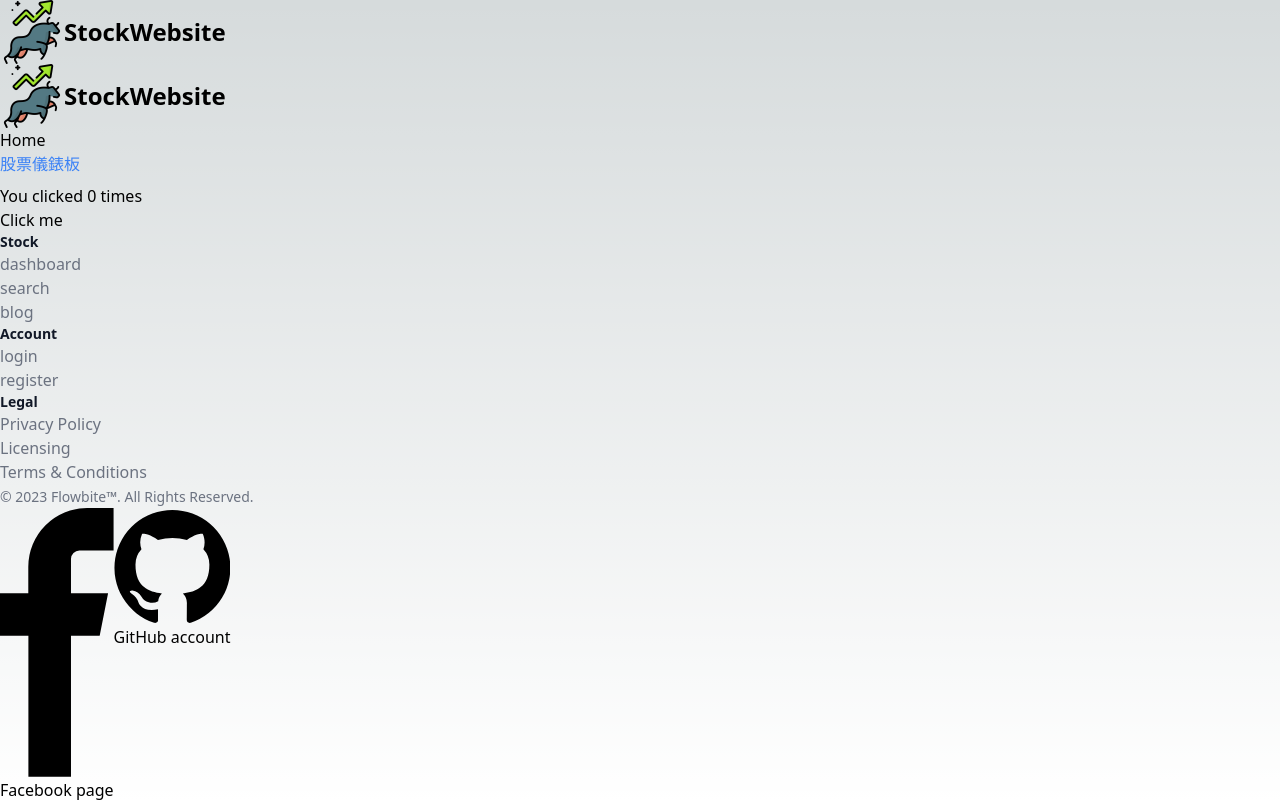
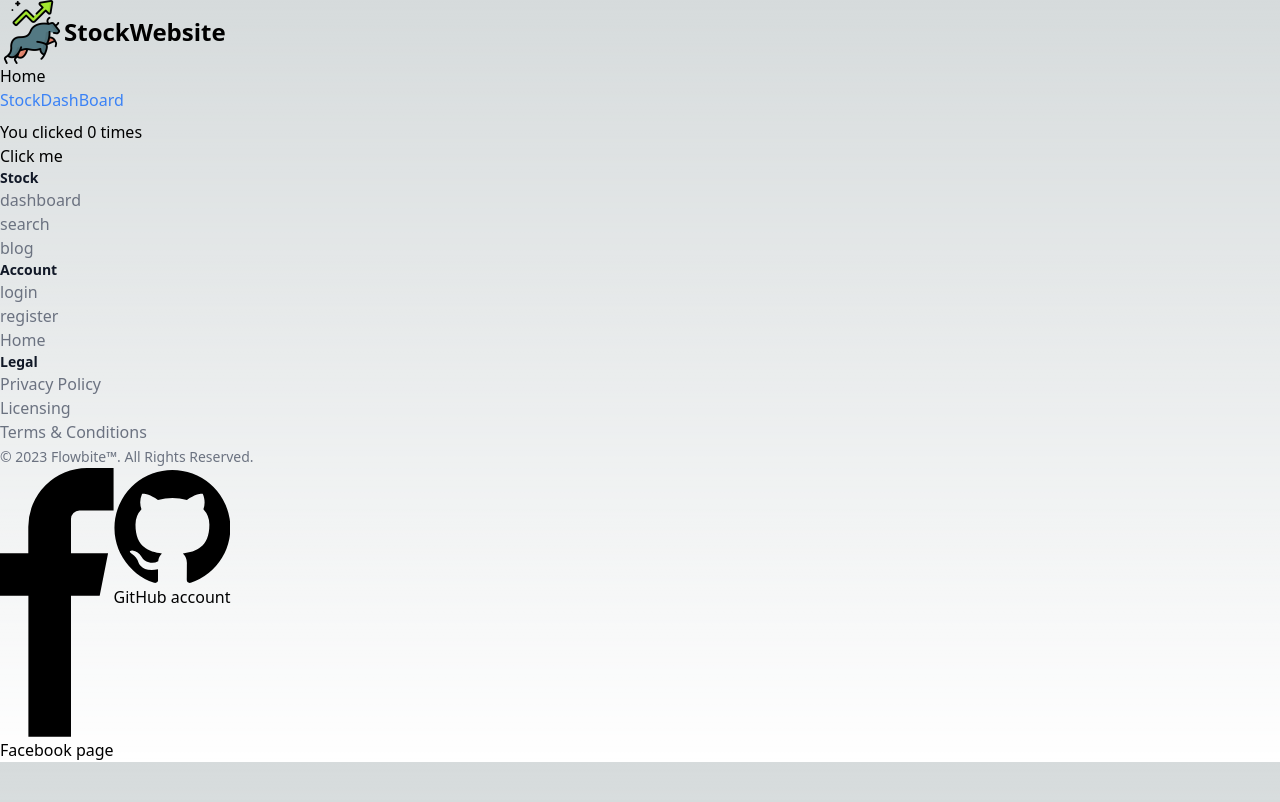
Before and after one commit to Jeffrey-Pai/my-next-app, a Next.js app: page / in a window 1280 px wide. Built offline with nearby package versions, Linux system fonts and the light colour scheme.

Commit message:
fix UI bug

```diff
--- a/app/page.tsx
+++ b/app/page.tsx
@@ -1,18 +1,16 @@
 'use client'
 import Link from 'next/link'
 import Counter from '../component/counter'
-import Navbar from '../component/navbar'
 
 export default function Page() {
   return (
     <div>
-      <Navbar></Navbar>
       <h1>Home</h1>
       <Link
         href="/dashboard"
         className="block mb-2 text-blue-500 hover:underline"
       >
-        股票儀錶板
+        StockDashBoard
       </Link>
       <Counter></Counter>
     </div>
--- a/component/footer.tsx
+++ b/component/footer.tsx
@@ -39,6 +39,11 @@
                 <li className="mb-4">
                   <a href="/account/register" className="hover:underline">
                     register
+                  </a>
+                </li>
+                <li className="mb-4">
+                  <a href="/" className="hover:underline">
+                    Home
                   </a>
                 </li>
               </ul>
--- a/component/navbar.tsx
+++ b/component/navbar.tsx
@@ -6,7 +6,7 @@
       <nav className="bg-white border-gray-200 dark:bg-gray-900">
         <div className="max-w-screen-xl flex flex-wrap items-center justify-between mx-auto p-4">
           <a
-            href="https://flowbite.com/"
+            href="/"
             className="flex items-center space-x-3 rtl:space-x-reverse"
           >
             <Image
```
